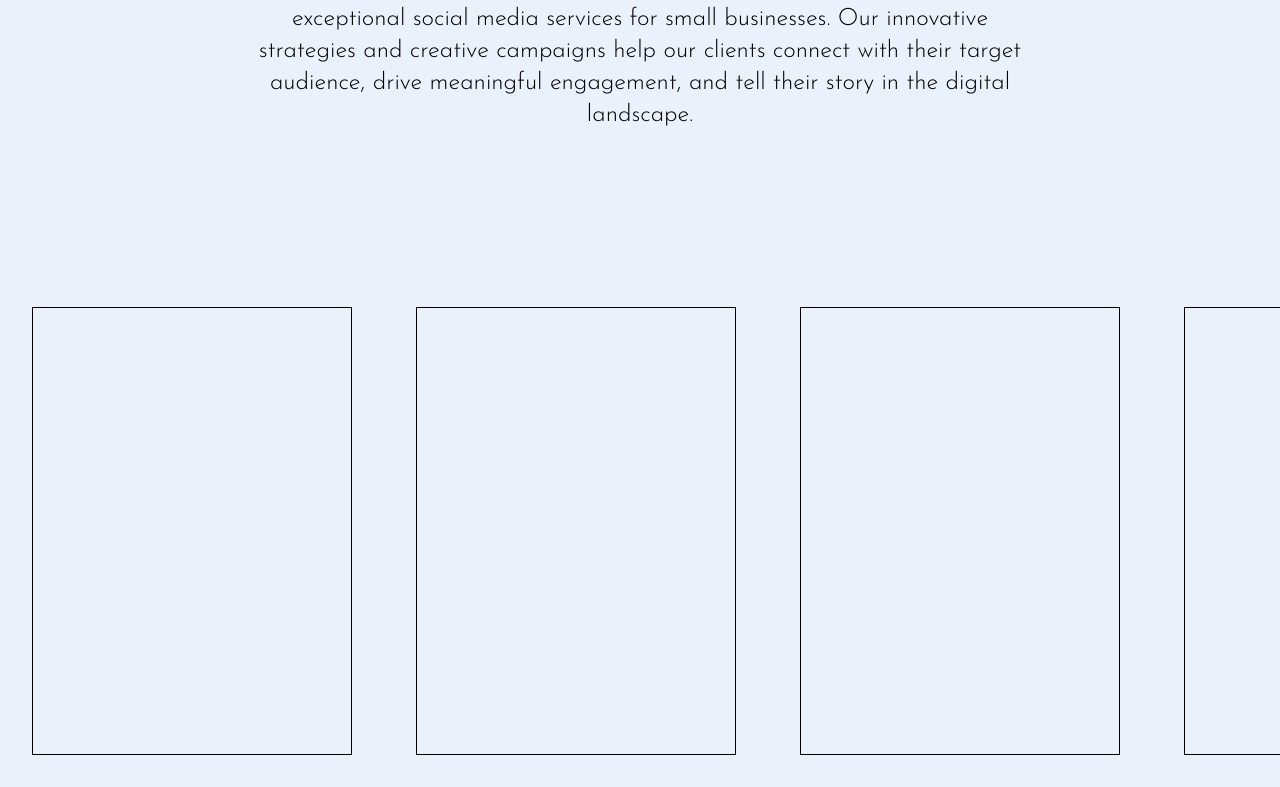
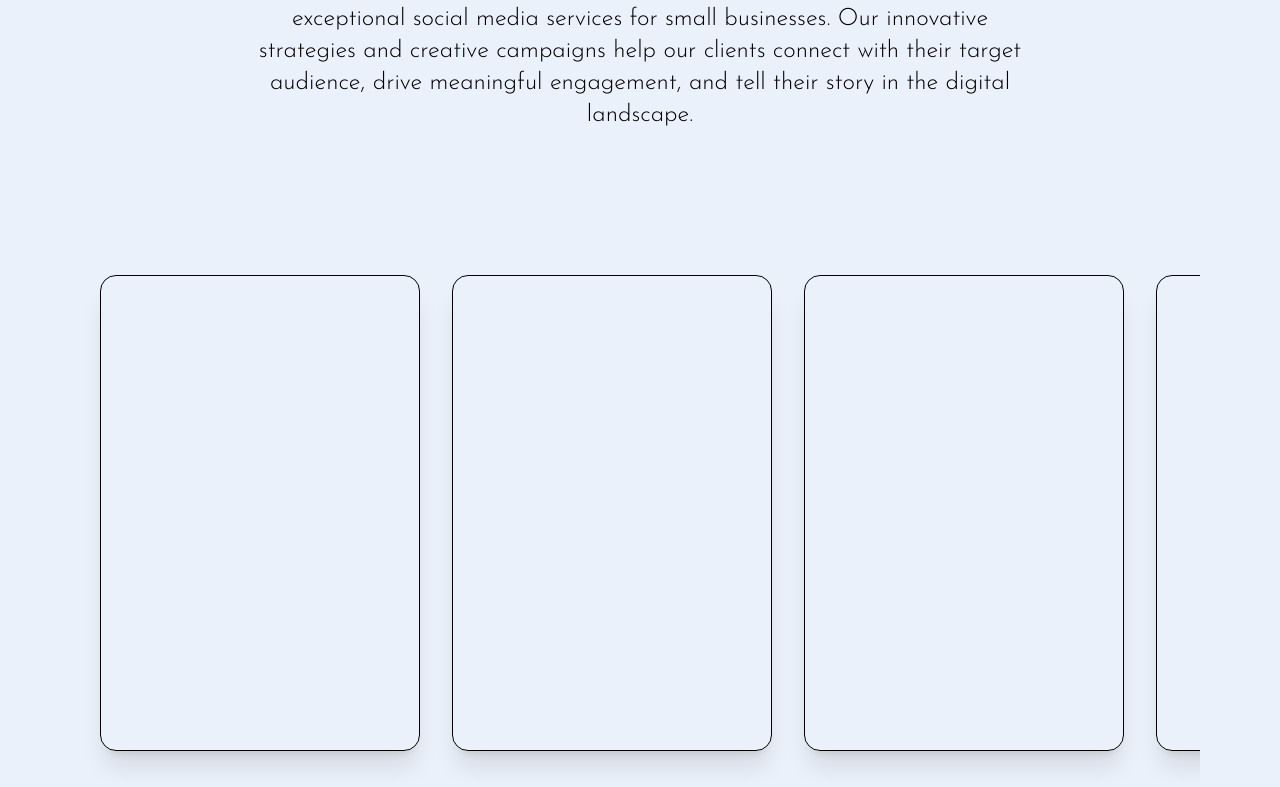
Before and after one commit to abanderson3/LKCreative-Website, a Next.js app in the folder lkcreative-website/: page / in a window 1280 px wide. Shown: the part 413-1200 px from the top of the page. Built offline with nearby package versions, Linux system fonts and the light colour scheme.

Commit message:
basic scrolling carousel w/ tailwind, refactor to embla?

```diff
--- a/lkcreative-website/app/globals.css
+++ b/lkcreative-website/app/globals.css
@@ -23,6 +23,27 @@ body {
   background: #EBF1FA;
 }
 
+::-webkit-scrollbar {
+  width: 10px;
+  height: 8px;
+}
+
+/* Track */
+::-webkit-scrollbar-track {
+  background: #d6d6d6;
+  border-radius: 6px;
+}
+
+/* Handle */
+::-webkit-scrollbar-thumb {
+  background: #888;
+  border-radius: 6px;
+}
+
+/* Handle on hover */
+::-webkit-scrollbar-thumb:hover {
+  background: #555;
+}
 
 /* body {
   color: rgb(var(--foreground-rgb));
--- a/lkcreative-website/app/lib/components/ServiceCard.tsx
+++ b/lkcreative-website/app/lib/components/ServiceCard.tsx
@@ -1,6 +1,8 @@
 "use client"
 import { motion } from "framer-motion"
 import React from "react"
+
+// remake with embla carousel? https://www.embla-carousel.com/get-started/react/
 
 interface ServiceCardProps {
 
@@ -12,7 +14,7 @@ const ServiceCard: React.FC<ServiceCardProps> = ({}) => {
   return (
     <motion.div
       layout
-      className="border snap-always snap-center border-black flex-none h-auto m-8 w-36 lg:w-80 md:w-60 "
+      className="border border-black rounded-2xl shadow-xl mx-auto snap-always snap-center flex-none h-auto w-36 md:w-60 lg:w-80 "
       animate={{}}
     >
 
--- a/lkcreative-website/app/lib/components/ServicesCards.tsx
+++ b/lkcreative-website/app/lib/components/ServicesCards.tsx
@@ -2,6 +2,8 @@
 import React from "react";
 import { motion } from "framer-motion"
 import ServiceCard from "./ServiceCard";
+
+// remake with embla carousel? https://www.embla-carousel.com/get-started/react/
 
 
 interface ServicesCardsProps {
@@ -14,7 +16,7 @@ const ServicesCards: React.FC<ServicesCardsProps> = ({}) => {
   return (
     <motion.div
       layout
-      className="flex flex-nowrap snap-x snap-mandatory no-scrollbar overflow-x-auto h-80 mt-10 lg:h-128 lg:mt-36 md:h-96 md:mt-24 lg:justify-between"
+      className="flex flex-nowrap gap-8 px-5 snap-x snap-proximity no-scrollbar overflow-x-auto pb-9 h-80 mt-10 lg:h-128 lg:snap-none lg:mt-36 md:h-96 md:mt-24 md:mx-20 md:snap-none sm:mx-12"
     >
       <ServiceCard/>
       <ServiceCard/>
@@ -22,6 +24,7 @@ const ServicesCards: React.FC<ServicesCardsProps> = ({}) => {
       <ServiceCard/>
     </motion.div>
 
+
   )
 }
 
```
